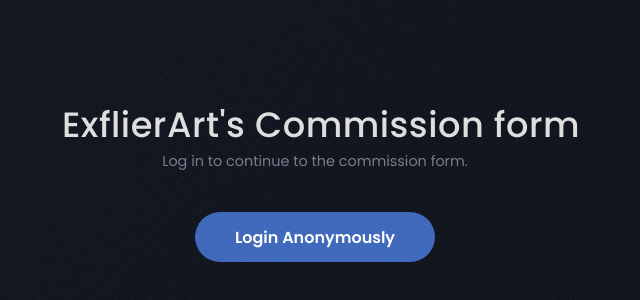
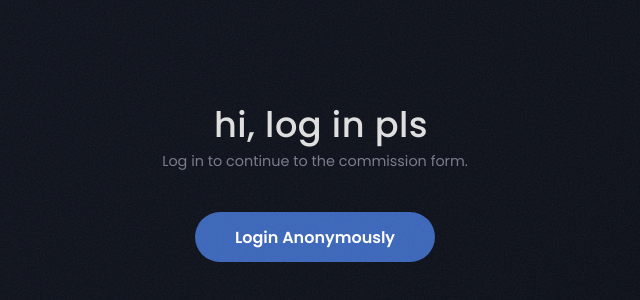
Before and after one commit to flyyingkitty/yarr, a plain HTML site: page index.html in a window 1280 px wide. Shown: the part 220-520 px from the top of the page, without its empty margins (325-965 px from the left). Drawn offline with Linux system fonts and the light colour scheme; no server answers.

Commit message:
Update index.html

```diff
--- a/index.html
+++ b/index.html
@@ -144,7 +144,7 @@
             <p>You have been banned from this service.</p>
         </div>
         <div id="login-container">
-            <h2><span class="icon"></span>ExflierArt's Commission form</h2>
+            <h2><span class="icon"></span>hi, log in pls</h2>
             <p style="margin-bottom: 1.5rem;">Log in to continue to the commission form.</p>
             <button type="button" class="next-btn" id="anonymous-login-btn">Login Anonymously</button>
         </div>
```
